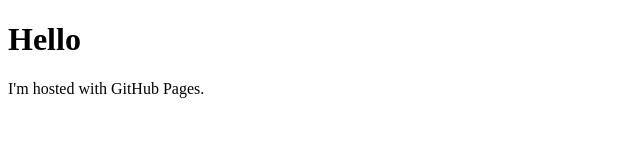
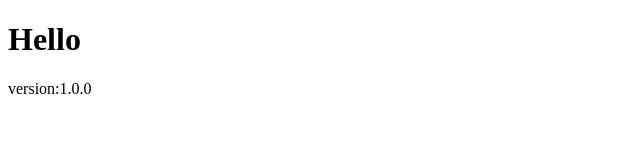
Before and after one commit to noransmile-com/noransmile-com.github.io, a plain HTML site: page index.html in a window 1280 px wide. Shown: the whole page, without its empty margins (0-640 px from the left). Drawn offline with Linux system fonts and the light colour scheme.

Commit message:
Update index.html

```diff
--- a/index.html
+++ b/index.html
@@ -2,6 +2,6 @@
 <html>
 <body>
 <h1>Hello</h1>
-<p>I'm hosted with GitHub Pages.</p>
+<p>version:1.0.0</p>
 </body>
 </html>
```
